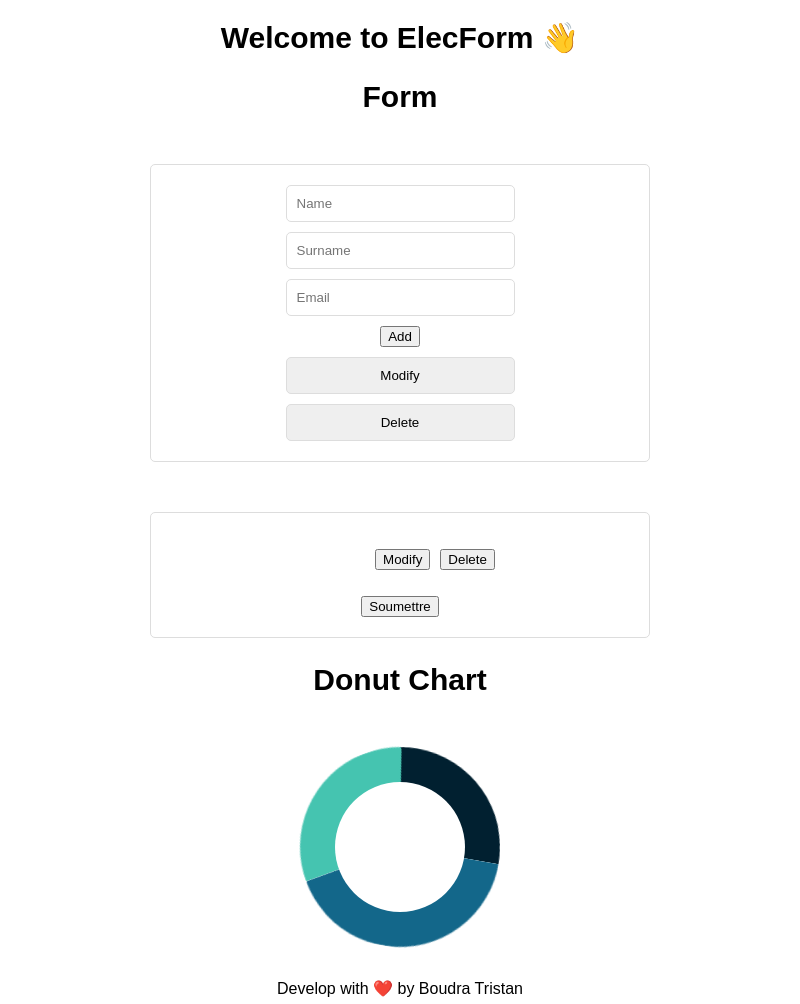
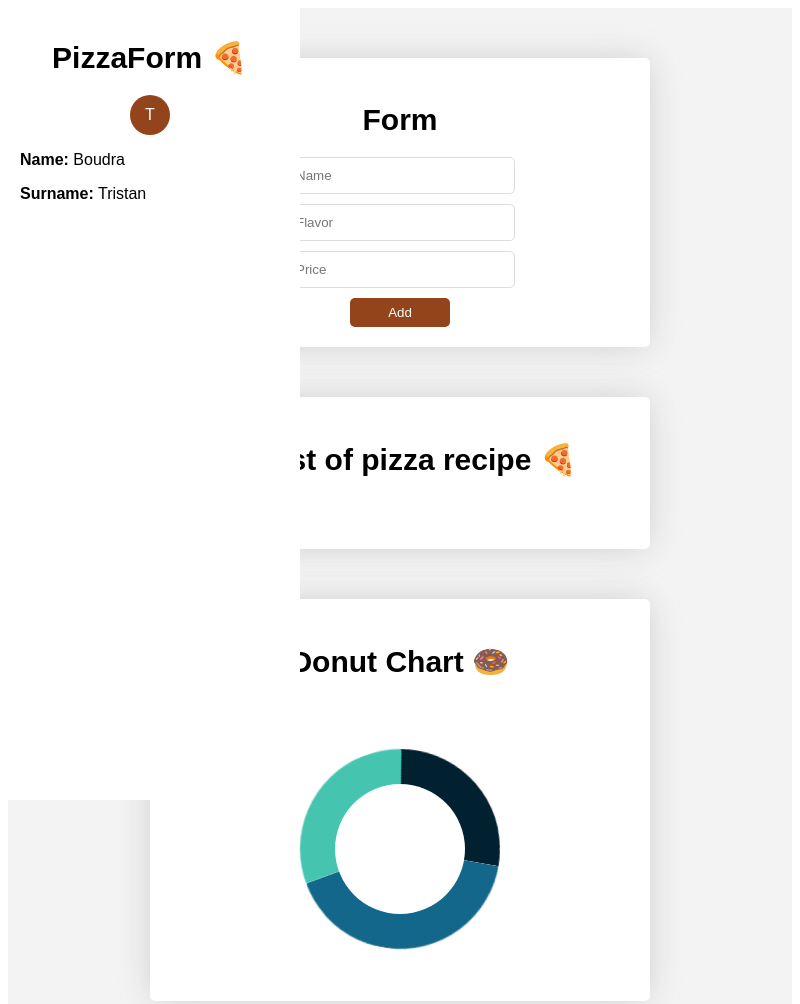
Before and after one commit to Tristan-Boudra/electron, an Electron app: page index.html in a window 800 px wide. Shown: the top 1004 px of the page. Drawn offline with Linux system fonts and the light colour scheme; no server answers.

Commit message:
finish front

```diff
--- a/index.html
+++ b/index.html
@@ -2,42 +2,44 @@
 <html>
   <head>
     <meta charset="UTF-8" />
-    <meta http-equiv="Content-Security-Policy" content="default-src 'self'; script-src 'self'"/>
-    <meta http-equiv="X-Content-Security-Policy" content="default-src 'self'; script-src 'self'"/>
+</head>
     <title>My app Electron</title>
     <link rel="stylesheet" href="style.css">
-    <!-- <link href="https://fonts.googleapis.com/css2?family=Montserrat:wght@400;700&display=swap" rel="stylesheet"> -->
 </head>
 <body>
-    <div class="">
-        <h1 class="text-header">Welcome to ElecForm 👋</h1>
+    <div class="content">
+        <div class="sidebar">
+            <h1 class="text-header">PizzaForm 🍕</h1>
+            <div>
+                <div class="img">
+                    <div class="bgImg"></div>
+                    <p class="letter">T</p>
                 </div>
+                <div>
+                    <p><strong>Name:</strong> Boudra</p>
+                    <p><strong>Surname:</strong> Tristan</p>
+                </div>
+            </div>
+        </div>
+        <div class="text-content">
             <section id="form">
+                <form action="" class="form">
                     <h2 class="text-header">Form</h2>
-        <form action="" class="form">
                     <input type="text" name="name" id="name" placeholder="Name">
-            <input type="text" name="surname" id="surname" placeholder="Surname">
-            <input type="text" name="email" id="email" placeholder="Email">
-            <button type="submit" value="Add" id="btn_add">Add</button>
-            <input type="submit" value="Modify" id="btn_modify">
-            <input type="submit" value="Delete" id="btn_delete">
+                    <input type="text" name="flavor" id="flavor" placeholder="Flavor">
+                    <input type="text" name="price" id="price" placeholder="Price">
+                    <button type="submit" value="Add" id="btn_add" class="btn_add">Add</button>
                 </form>
             </section>
             <section id="list">
-        <form action="" class="form_list">
-            <ul id="myList">
-                <li class="nameList"></li>
-                <li class="surnameList"></li>
-                <li class="emailList"></li>
-                <li class=""><button class="btn_li_modify">Modify</button></li>
-                <li class=""><button class="btn_li_delete">Delete</button></li>
-            </ul>
-            <input type="submit" value="Soumettre" id="addButton">
-        </form>
+                <div class="form_list">
+                    <h2 class="text-header">My list of pizza recipe 🍕</h2>
+                    <ul id="myList"></ul>
+                </div>
             </section>
             <section id="donut">
                 <div class="container">
-            <h2 class="text-header">Donut Chart</h2>
+                    <h2 class="text-header">Donut Chart 🍩</h2>
                     <div class="donut-chart-block block">
                         <div class="donut-chart">
                             <div id="part1" class="portion-block"><div class="circle"></div></div>
@@ -53,6 +55,8 @@
                     <p>Develop with ❤️ by Boudra Tristan</p>
                 </footer>
             </section>
+        </div>
+    </div>
     <script src="renderer.js"></script>
 </body>
 </html>
--- a/renderer.js
+++ b/renderer.js
@@ -1,20 +1,28 @@
+async function api() {
+    const res = await fetch("http://127.0.0.1:3000/recette");
+    const data = await res.json();
+}
+
+api();
+
 const form = document.querySelector('.form');
 const nameInput = document.querySelector('#name');
-const surnameInput = document.querySelector('#surname');
-const emailInput = document.querySelector('#email');
+const surnameInput = document.querySelector('#flavor');
+const emailInput = document.querySelector('#price');
 const addButton = document.querySelector('#btn_add');
 const modifyButton = document.querySelector('#btn_modify');
 const deleteButton = document.querySelector('#btn_delete');
-const list = document.querySelector('#list');
+const list = document.querySelector('#myList');
 
 let selectedListItem = null;
 
 const addItemToList = (name, surname, email) => {
     const listItem = document.createElement('li');
-    listItem.textContent = `Name: ${name}, Surname: ${surname}, Email: ${email}`;
+    listItem.textContent = `Name: ${name}, Flavor: ${surname}, Price: ${email}`;
 
     const modifyButton = document.createElement('button');
     modifyButton.textContent = 'Modify';
+    // modifyButton.addclassName = 'btn_modify';
     modifyButton.addEventListener('click', () => {
         modifyItem(listItem);
     });
--- a/style.css
+++ b/style.css
@@ -15,28 +15,31 @@
     max-width: 500px;
     margin: 0 auto;
     padding: 20px;
-    border: 1px solid #ddd;
+    border: 1px solid none;
     border-radius: 5px;
     display: flex;
     flex-direction: column;
     gap: 10px;
     margin-top: 50px;
     align-items: center;
+    background-color: white;
+    box-shadow: 0px 0px 32px -5px rgba(183, 183, 183, 0.75);
 }
 
 .form_list{
+    background-color: white;
+    box-shadow: 0px 0px 32px -5px rgba(183, 183, 183, 0.75);
+    border: none;
     width: 100%;
     max-width: 500px;
     margin: 0 auto;
     padding: 20px;
-    border: 1px solid #ddd;
-    border-radius: 5px;
     display: flex;
     flex-direction: column;
     gap: 10px;
     margin-top: 50px;
     align-items: center;
-
+    border-radius: 5px;
 }
 
 .form_list ul{
@@ -57,20 +60,9 @@
     width: 100px;
     background-color: #93441A;
     color: white;
-}
-
-.form .btn_modify {
-    width: 100px;
-    background-color: #B67332;
-    color: white;
-    display: none;
-}
-
-.form .btn_delete {
-    width: 100px;
-    background-color: #DAAB3A;
-    color: white;
-    display: none;
+    border: none;
+    border-radius: 5px;
+    padding: 7px;
 }
 
 * {
@@ -168,3 +160,74 @@ padding: 15% 0 0;
 footer{
     text-align: center;
 }
+
+.content{
+    display: flex;
+    flex-direction: column;
+    background-color: #F3F3F3;
+}
+
+.sidebar{
+    width: 100%;
+    max-width: 300px;
+    height: 100vh;
+    position: fixed;
+    background-color: white;
+    top: 0;
+    left: 0;
+    padding: 20px;
+    display: flex;
+    flex-direction: column;
+    gap: 10px;
+}
+
+.text-content{
+    display: flex;
+    flex-direction: column;
+}
+
+.container{
+    background-color: white;
+    box-shadow: 0px 0px 32px -5px rgba(183, 183, 183, 0.75);
+    border: none;
+    width: 100%;
+    max-width: 500px;
+    margin: 0 auto;
+    padding: 20px;
+    display: flex;
+    flex-direction: column;
+    gap: 10px;
+    margin-top: 50px;
+    align-items: center;
+    border-radius: 5px;
+}
+
+.btn_modify{
+    width: 100px;
+    background-color: #93441A;
+    color: white;
+    border: none;
+    border-radius: 5px;
+    padding: 7px;
+}
+
+.bgImg{
+    width: 40px;
+    height: 40px;
+    background-color: #93441A;
+    border-radius: 50%;
+}
+
+.img{
+    display: flex;
+    flex-direction: row;
+    align-items: center;
+    position: relative;
+    align-content: center;
+    justify-content: center;
+}
+
+.letter{
+    position: absolute;
+    color: white;
+}
```
Lines whose indentation alone changed are shown as unchanged.
